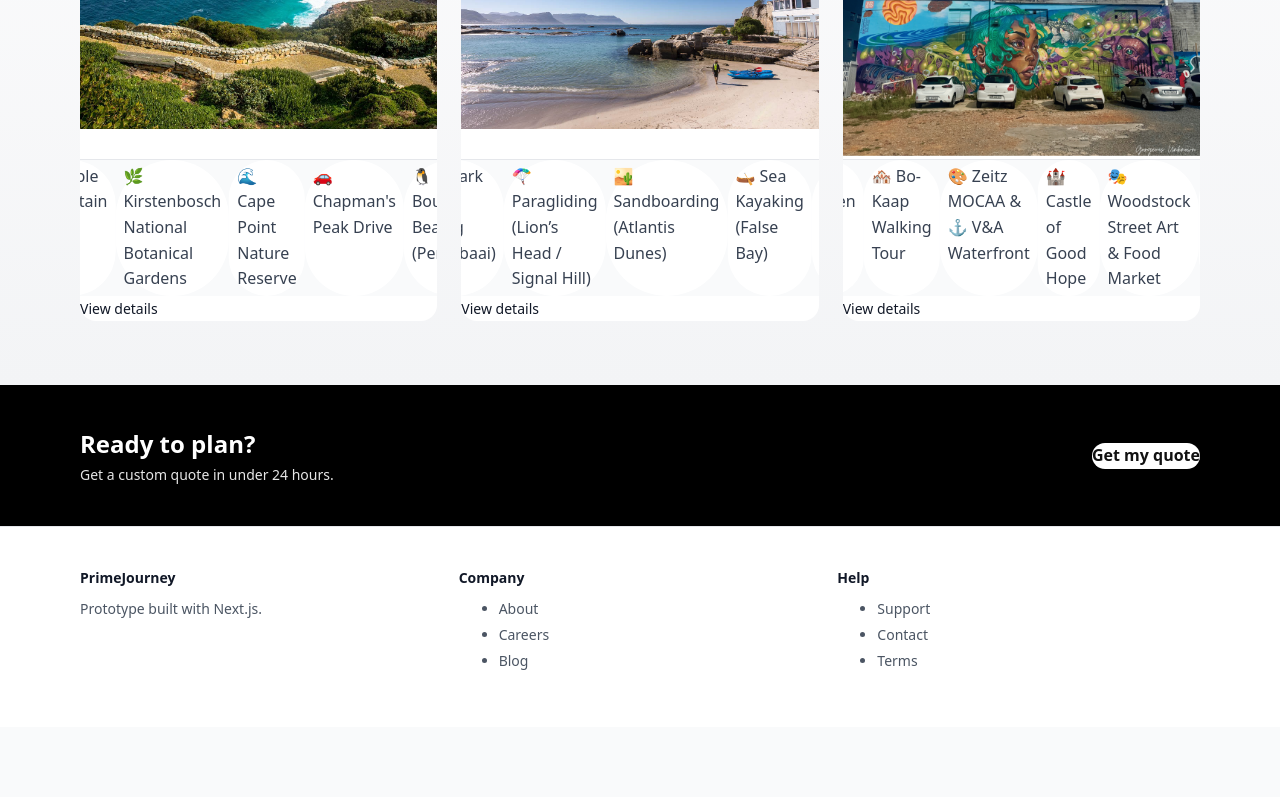
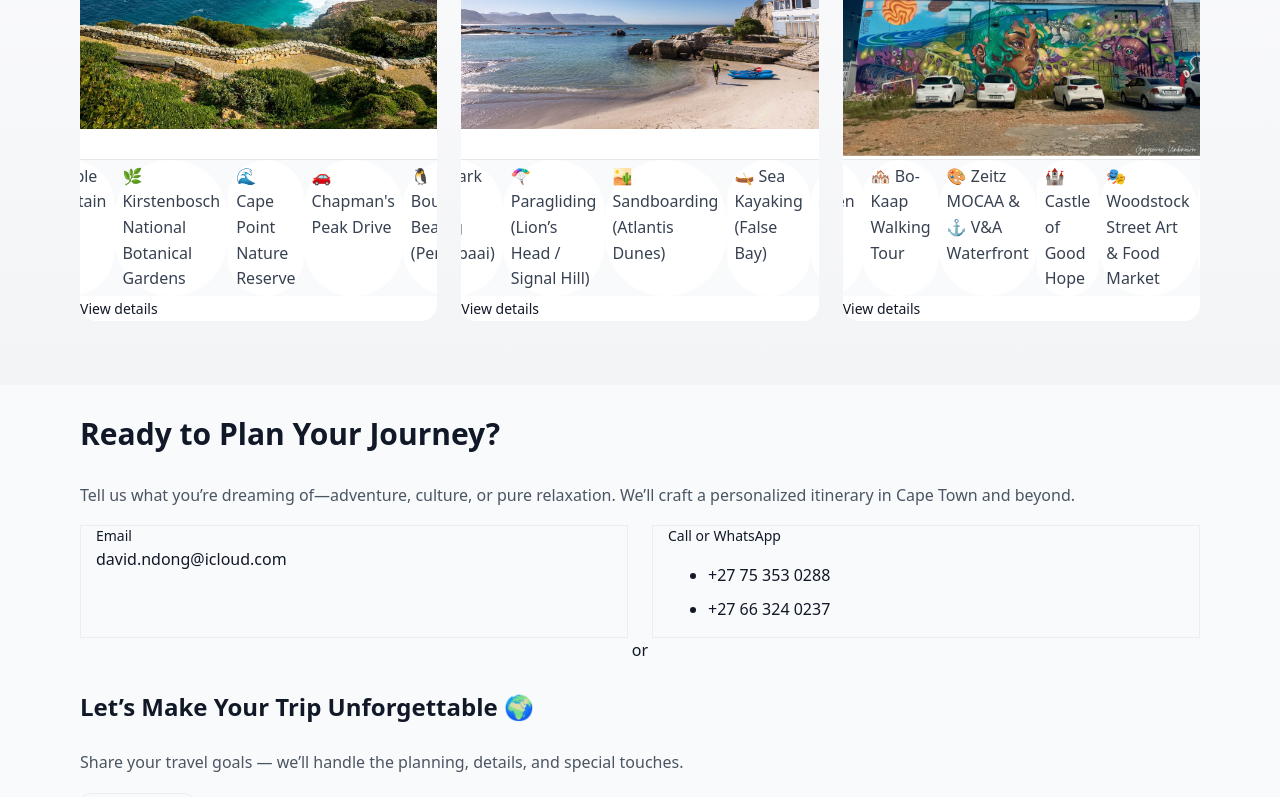
Before and after one commit to jerome244/cape_town, a Next.js app in the folder frontend/: page / in a window 1280 px wide. Shown: the part 2000-2797 px from the top of the page. Before the commit the page ends 2727 px from the top, so only its background shows below. Built offline with nearby package versions, Linux system fonts and the light colour scheme.

Commit message:
feat : contact

```diff
--- a/frontend/app/page.tsx
+++ b/frontend/app/page.tsx
@@ -3,26 +3,34 @@ import Footer from '../components/Footer';
 import Hero from '../components/Hero';
 import FeaturesVitrine from '../components/FeaturesVitrine';
 import Steps from '../components/Steps';
-import CTABand from '../components/CTABand';
 import PackageCard from '../components/PackageCard';
-
-// ⬇️ use the shared source of truth
 import { getPackages } from '@/lib/packages';
+import { Mail, Phone } from 'lucide-react'; // icons for contact info
 
 export default async function Home() {
   const packages = await getPackages();
 
   return (
     <main>
+      {/* HERO */}
       <Hero
         title="Discover Cape Town & Beyond"
         subtitle="Experience the best of South Africa — mountains, oceans, vineyards, and safaris in one unforgettable journey."
         bgImage="https://images.unsplash.com/photo-1501601963120-2c39e44d9b49?q=80&w=2400&auto=format&fit=crop"
       />
-      <FeaturesVitrine />
+
+      {/* FEATURES target */}
+      <section id="features" className="scroll-mt-24">
+        <FeaturesVitrine />
+      </section>
+
       <Steps />
 
-      <section id="packages" className="bg-gradient-to-b from-white to-gray-100">
+      {/* PACKAGES target */}
+      <section
+        id="packages"
+        className="scroll-mt-24 bg-gradient-to-b from-white to-gray-100"
+      >
         <div className="max-w-6xl mx-auto px-4 py-16">
           <div className="mb-10 text-center">
             <h2 className="text-3xl font-semibold">Featured Travel Packages</h2>
@@ -33,7 +41,9 @@ export default async function Home() {
 
           <div
             className="grid gap-6"
-            style={{ gridTemplateColumns: 'repeat(auto-fit, minmax(280px, 1fr))' }}
+            style={{
+              gridTemplateColumns: 'repeat(auto-fit, minmax(280px, 1fr))',
+            }}
           >
             {packages.map((p) => (
               <PackageCard key={p.id} pkg={p} />
@@ -42,8 +52,103 @@ export default async function Home() {
         </div>
       </section>
 
-      <CTABand />
-      <Footer />
+{/* CONTACT target */}
+<section
+  id="contact"
+  className="scroll-mt-24 relative py-24"
+>
+  {/* soft background */}
+  <div className="absolute inset-0 -z-10 bg-[radial-gradient(60rem_30rem_at_10%_10%,#ecfdf5_0%,transparent_40%),radial-gradient(60rem_30rem_at_90%_90%,#eef2ff_0%,transparent_40%)]" />
+
+  <div className="max-w-6xl mx-auto px-4">
+    {/* Heading */}
+    <div className="text-center max-w-3xl mx-auto">
+      <h2 className="text-3xl md:text-4xl font-semibold tracking-tight">
+        Ready to Plan Your Journey?
+      </h2>
+      <p className="mt-3 text-gray-600">
+        Tell us what you’re dreaming of—adventure, culture, or pure relaxation.
+        We’ll craft a personalized itinerary in Cape Town and beyond.
+      </p>
+    </div>
+
+{/* Cards */}
+<div className="mt-10 grid gap-6 sm:grid-cols-2">
+  {/* Email card */}
+  <a
+    href="mailto:david.ndong@icloud.com"
+    className="group relative overflow-hidden rounded-3xl border bg-white/70 backdrop-blur ring-1 ring-black/5 p-6 flex items-start gap-4 hover:shadow-lg transition"
+  >
+    <div className="shrink-0 rounded-2xl bg-emerald-100 p-3 ring-1 ring-emerald-200">
+      {/* email icon */}
+      <svg xmlns="http://www.w3.org/2000/svg" className="h-6 w-6 text-emerald-700" fill="none" viewBox="0 0 24 24" stroke="currentColor">
+        <path strokeLinecap="round" strokeLinejoin="round" strokeWidth={1.5} d="M21.75 6.75v10.5a2.25 2.25 0 01-2.25 2.25h-15A2.25 2.25 0 012.25 17.25V6.75m19.5 0L12 13.5 2.25 6.75" />
+      </svg>
+    </div>
+    <div>
+      <div className="text-sm text-gray-500">Email</div>
+      <div className="mt-1 font-medium text-gray-900 break-all">
+        david.ndong@icloud.com
+      </div>
+    </div>
+  </a>
+
+  {/* Phone card */}
+  <div className="relative overflow-hidden rounded-3xl border bg-white/70 backdrop-blur ring-1 ring-black/5 p-6 flex items-start gap-4">
+    <div className="shrink-0 rounded-2xl bg-indigo-100 p-3 ring-1 ring-indigo-200">
+      {/* phone icon */}
+      <svg xmlns="http://www.w3.org/2000/svg" className="h-6 w-6 text-indigo-700" fill="none" viewBox="0 0 24 24" stroke="currentColor">
+        <path strokeLinecap="round" strokeLinejoin="round" strokeWidth={1.5} d="M2.25 6.75l3 3m0 0L9 6M5.25 9.75A11.25 11.25 0 0015 19.5l2.25-2.25m0 0l3 3m-3-3L15 12" />
+      </svg>
+    </div>
+    <div>
+      <div className="text-sm text-gray-500">Call or WhatsApp</div>
+      {/* force newline between numbers */}
+      <ul className="mt-1 font-medium text-gray-900 space-y-2">
+        <li>
+          <a href="tel:+27753530288" className="hover:underline block">
+            +27 75 353 0288
+          </a>
+        </li>
+        <li>
+          <a href="tel:+27663240237" className="hover:underline block">
+            +27 66 324 0237
+          </a>
+        </li>
+      </ul>
+    </div>
+  </div>
+</div>
+
+
+    {/* Divider */}
+    <div className="my-10 flex items-center gap-4">
+      <div className="h-px w-full bg-gradient-to-r from-transparent via-gray-200 to-transparent" />
+      <span className="text-xs uppercase tracking-wider text-gray-400">or</span>
+      <div className="h-px w-full bg-gradient-to-r from-transparent via-gray-200 to-transparent" />
+    </div>
+
+    {/* CTA */}
+    <div className="text-center">
+      <h3 className="text-2xl font-semibold">Let’s Make Your Trip Unforgettable 🌍</h3>
+      <p className="mt-2 text-gray-600 max-w-xl mx-auto">
+        Share your travel goals — we’ll handle the planning, details, and special touches.
+      </p>
+      <a
+        href="mailto:david.ndong@icloud.com?subject=Trip%20Planning%20Request"
+        className="mt-6 inline-flex items-center justify-center rounded-2xl px-7 py-3 font-semibold text-white bg-emerald-600 hover:bg-emerald-700 shadow ring-1 ring-emerald-700/10 transition"
+      >
+        Start Planning
+      </a>
+    </div>
+  </div>
+
+  {/* footer */}
+  <div className="mt-20">
+    <Footer />
+  </div>
+</section>
+
     </main>
   );
 }
--- a/frontend/components/Header.tsx
+++ b/frontend/components/Header.tsx
@@ -2,11 +2,12 @@
 
 import Link from "next/link";
 import { useEffect, useState } from "react";
-import { useRouter } from "next/navigation";
+import { useRouter, usePathname } from "next/navigation";
 
 export default function Header() {
   const [hasAccess, setHasAccess] = useState(false);
   const router = useRouter();
+  const pathname = usePathname();
 
   useEffect(() => {
     if (typeof window !== "undefined") {
@@ -24,6 +25,23 @@ export default function Header() {
     router.refresh();
   }
 
+  function onNavClick(
+    e: React.MouseEvent<HTMLAnchorElement, MouseEvent>,
+    sectionId: "features" | "packages" | "contact"
+  ) {
+    // keep the href for right-click / open in new tab,
+    // but intercept normal clicks for SPA behavior
+    if (e.metaKey || e.ctrlKey || e.shiftKey || e.altKey || e.button !== 0) return;
+    e.preventDefault();
+
+    if (pathname === "/") {
+      const el = document.getElementById(sectionId);
+      if (el) el.scrollIntoView({ behavior: "smooth", block: "start" });
+    } else {
+      router.push(`/#${sectionId}`);
+    }
+  }
+
   return (
     <header className="bg-white border-b sticky top-0 z-10">
       <div className="max-w-6xl mx-auto px-4 py-4 flex items-center justify-between">
@@ -32,36 +50,42 @@ export default function Header() {
         </h1>
 
         <nav className="flex items-center gap-6 text-sm">
-          <a href="#features" className="hover:underline">Features</a>
-          <a href="#packages" className="hover:underline">Packages</a>
+          <a
+            href="/#features"
+            onClick={(e) => onNavClick(e, "features")}
+            className="hover:underline"
+          >
+            Features
+          </a>
+
+          <a
+            href="/#packages"
+            onClick={(e) => onNavClick(e, "packages")}
+            className="hover:underline"
+          >
+            Packages
+          </a>
 
           {/* HIDDEN: Bookings */}
-          {/*
-          <Link href="/bookings" className="hover:underline">Bookings</Link>
-          */}
+          {/* <Link href="/bookings" className="hover:underline">Bookings</Link> */}
 
-          <a href="#contact" className="hover:underline">Contact</a>
+          <a
+            href="/#contact"
+            onClick={(e) => onNavClick(e, "contact")}
+            className="hover:underline"
+          >
+            Contact
+          </a>
 
           {!hasAccess ? (
             <>
-              {/* HIDDEN: Login */}
-              {/*
-              <Link href="/login" className="hover:underline">Login</Link>
-              */}
-
-              {/* HIDDEN: Register */}
-              {/*
-              <Link
-                href="/register"
-                className="rounded-md border px-3 py-1 hover:bg-gray-50"
-              >
-                Register
-              </Link>
-              */}
+              {/* HIDDEN: Login / Register */}
             </>
           ) : (
             <>
-              <Link href="/dashboard" className="hover:underline">Dashboard</Link>
+              <Link href="/dashboard" className="hover:underline">
+                Dashboard
+              </Link>
               <button
                 onClick={handleLogout}
                 className="rounded-md border px-3 py-1 hover:bg-gray-50"
--- a/frontend/package.json
+++ b/frontend/package.json
@@ -8,6 +8,7 @@
     "lint": "next lint"
   },
   "dependencies": {
+    "lucide-react": "^0.546.0",
     "next": "14.2.4",
     "react": "18.2.0",
     "react-dom": "18.2.0"
```
Also changed, not shown: 1 other file (tests, documents, lock files or other folders).
